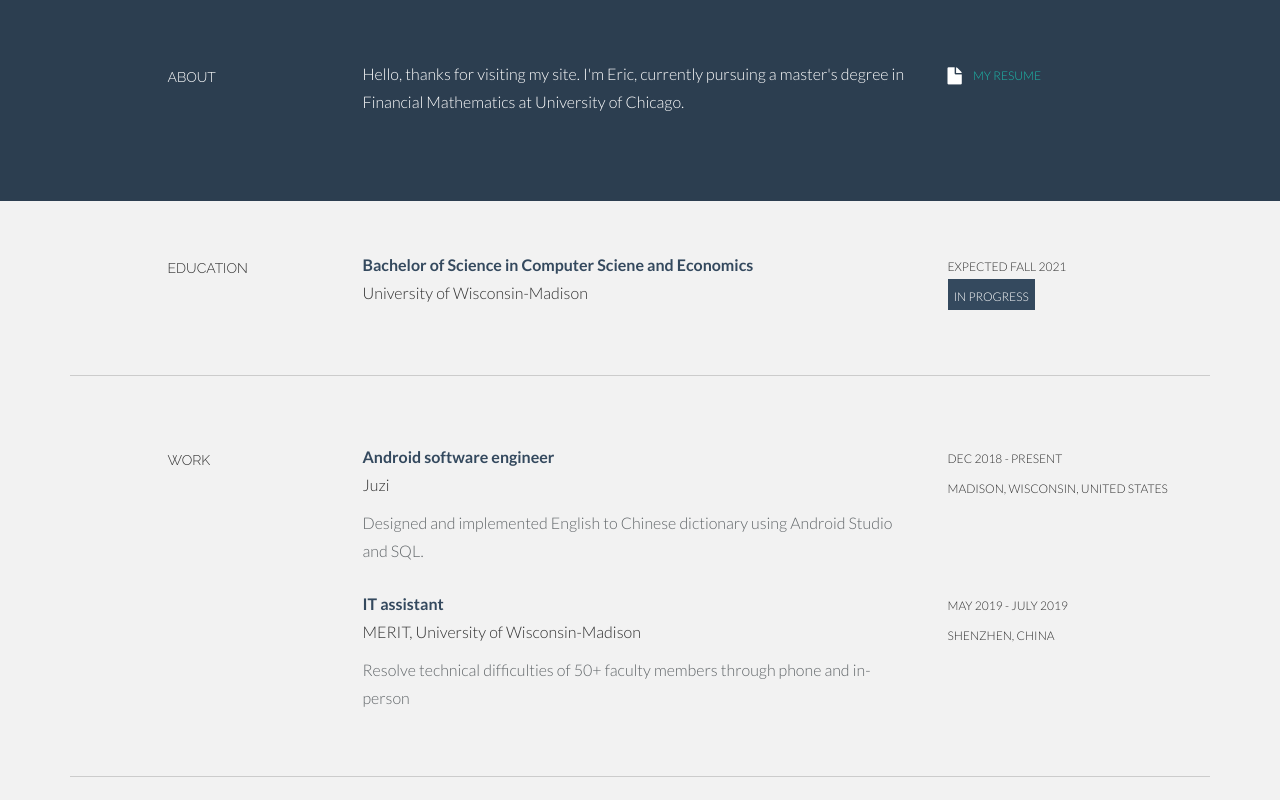
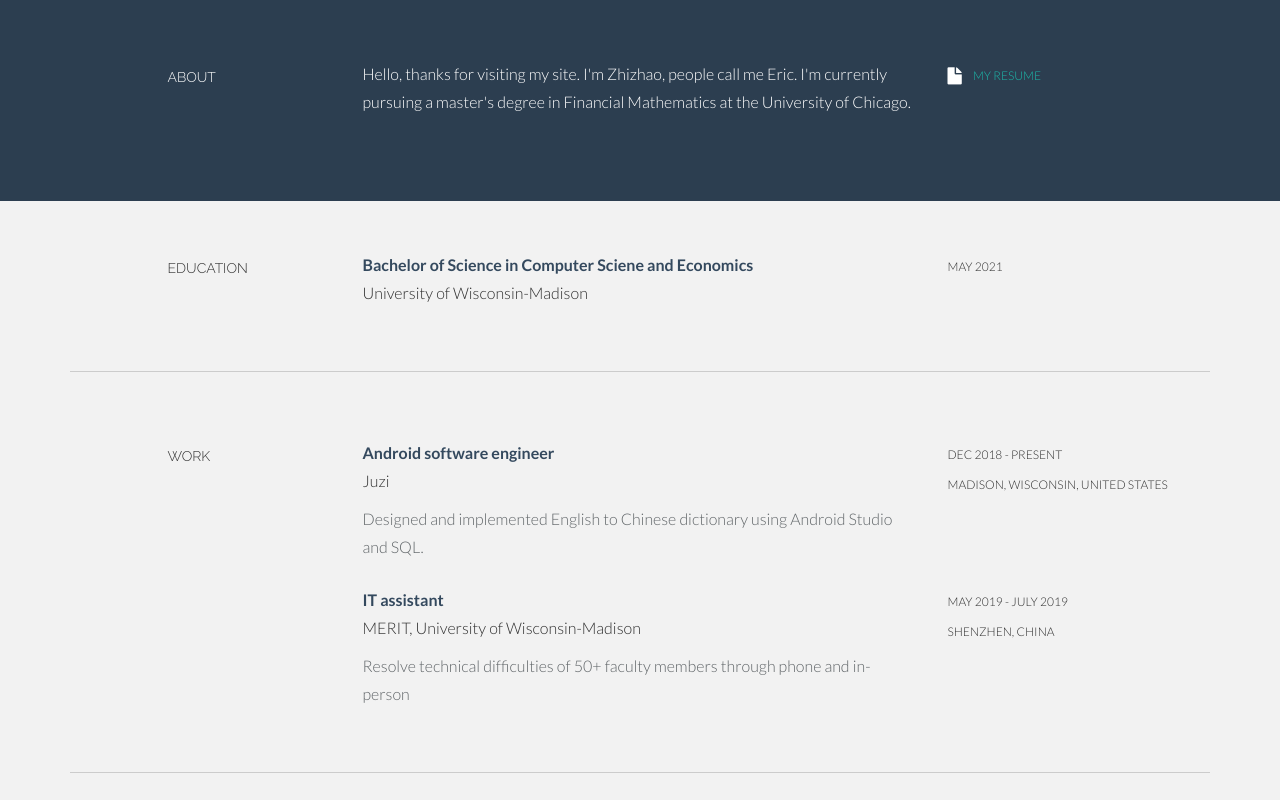
Before and after one commit to elin1231/elin1231.github.io, a plain HTML site: page index.html in a window 1280 px wide. Shown: the top 800 px of the page. Drawn offline with Linux system fonts and the light colour scheme.

Commit message:
Update index.html

```diff
--- a/index.html
+++ b/index.html
@@ -8,7 +8,7 @@
   <meta name="author" content="Eric Lin">
   <link rel="shortcut icon" href="favicon.ico">
   <link rel="apple-touch-icon" href="icon.png" />
-  <title>Eric Lin</title>
+  <title>Zhizhao Lin</title>
   <!-- Bootstrap core CSS -->
   <link href="css/bootstrap.css" rel="stylesheet">
   <link rel="stylesheet" href="css/font-awesome.min.css">
@@ -52,15 +52,16 @@
           <h5>ABOUT</h5>
         </div>
         <div class="col-lg-6">
-          <p>Hello, thanks for visiting my site. I'm Eric, currently pursuing a master's degree in Financial
-            Mathematics at University of Chicago.</p>
+          <p>Hello, thanks for visiting my site. I'm Zhizhao, people call me Eric. I'm currently pursuing a master's
+            degree
+            in Financial
+            Mathematics at the University of Chicago.</p>
         </div>
         <div class="col-lg-3">
           <p><a href="eric_lin_resume.pdf"><i class="icon-file"></i>
               <sm>MY RESUME</sm>
             </a></p>
         </div>
-
       </div>
       <!--/.row-->
     </div>
@@ -85,10 +86,7 @@
       </div>
       <div class="col-lg-3">
         <p>
-          <sm>Expected Fall 2021</sm><br />
-          <imp>
-            <sm>IN PROGRESS</sm>
-          </imp>
+          <sm>May 2021</sm><br />
         </p>
       </div>
 
```
